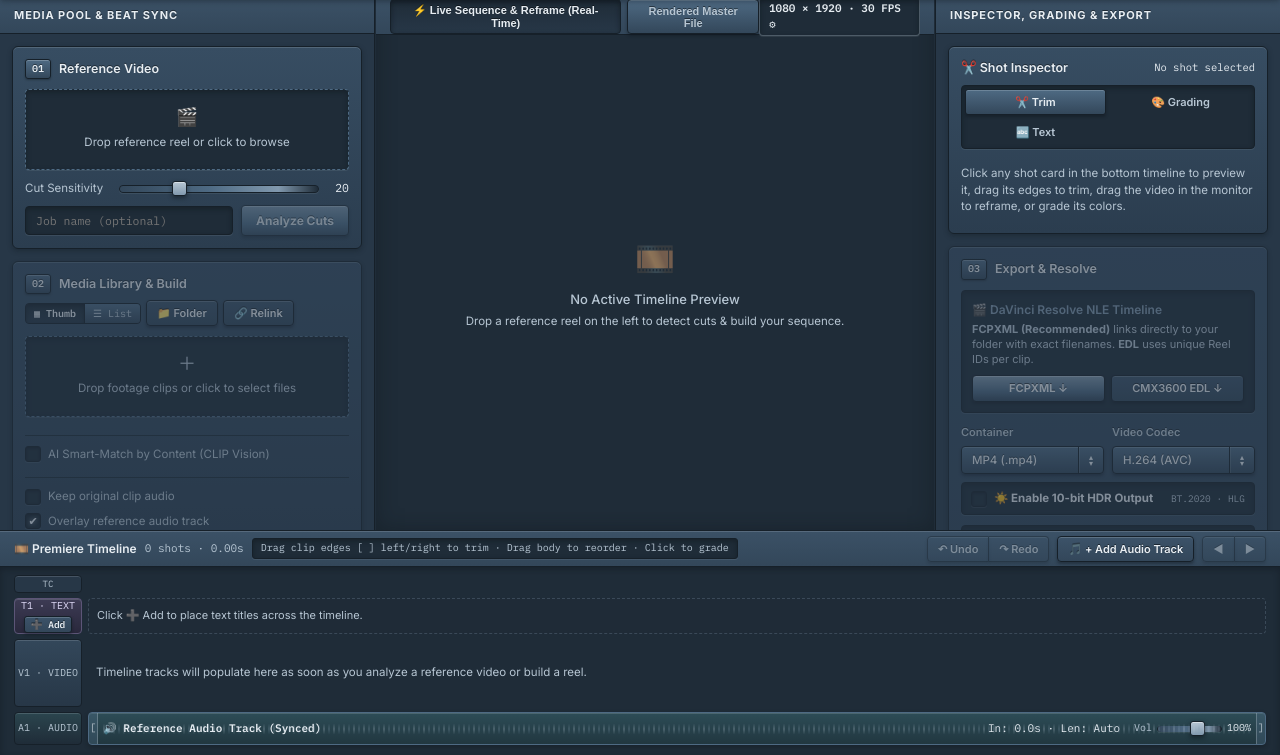
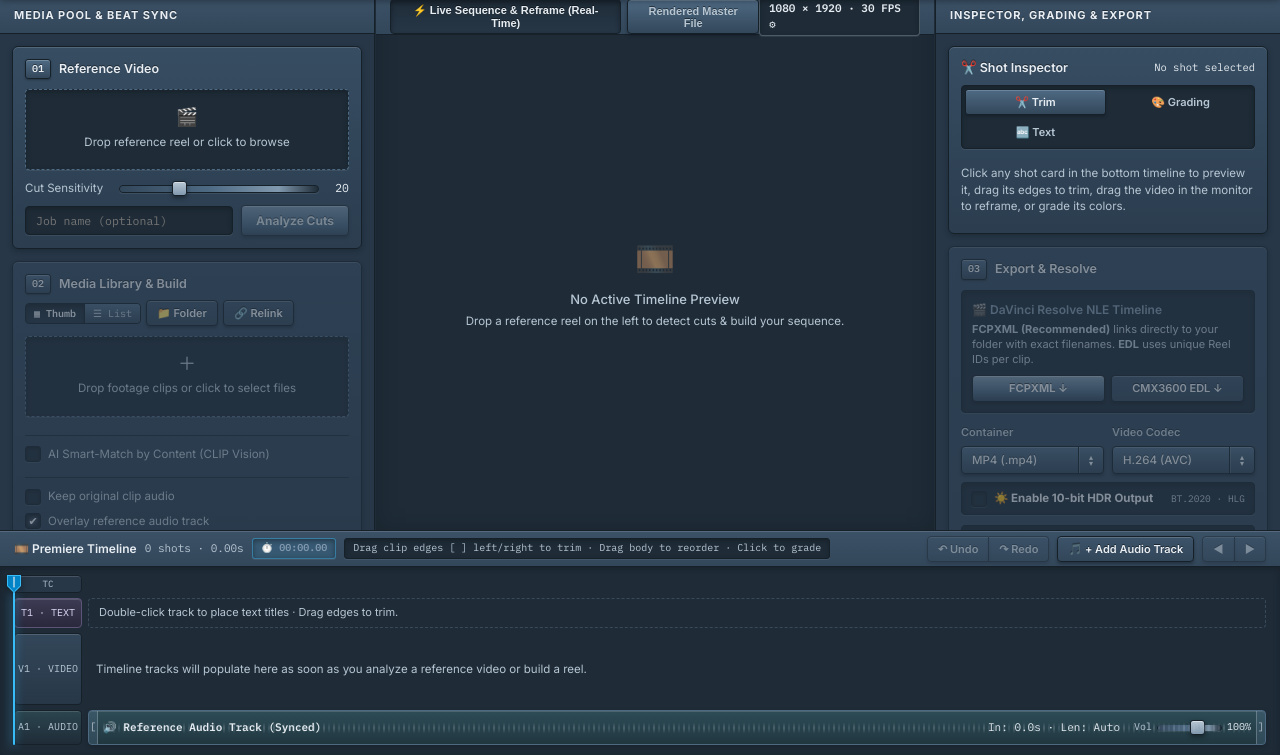
Before and after one commit to frantictraining-git/ai-reel-pipeline, a Flask app: page / in a window 1280 px wide; the page is wider, and only the part inside the window is pictured. Shown: the part 45-800 px from the top of that part. Run offline with Flask 3, Linux system fonts and the light colour scheme; data that the repository does not hold is empty; some libraries are stand-ins or nearby versions.

Commit message:
Add interactive timeline playhead with real-time scrubbing and remove add text button from track header

```diff
--- a/static/style.css
+++ b/static/style.css
@@ -1419,6 +1419,55 @@ input[type="range"]::-webkit-slider-thumb:active {
   gap: 5px;
   background: #1F2C38;
   box-shadow: inset 0 2px 6px rgba(15, 22, 28, 0.45);
+  position: relative;
+}
+
+/* NLE Sequence Playhead (Current Time Indicator) */
+.tl-playhead {
+  position: absolute;
+  top: 8px;
+  bottom: 10px;
+  width: 14px;
+  margin-left: -7px;
+  z-index: 100;
+  pointer-events: none;
+  display: flex;
+  flex-direction: column;
+  align-items: center;
+  user-select: none;
+  touch-action: none;
+}
+
+.tl-playhead-head {
+  width: 14px;
+  height: 18px;
+  cursor: ew-resize;
+  pointer-events: auto;
+  user-select: none;
+  touch-action: none;
+  display: flex;
+  align-items: center;
+  justify-content: center;
+  filter: drop-shadow(0 2px 4px rgba(15, 22, 28, 0.7));
+  transition: transform 0.1s ease, filter 0.1s ease;
+}
+
+.tl-playhead-head:hover,
+.tl-playhead.scrubbing .tl-playhead-head {
+  transform: scale(1.18);
+  filter: drop-shadow(0 0 8px rgba(56, 189, 248, 0.9));
+}
+
+.tl-playhead-line {
+  position: absolute;
+  top: 17px;
+  bottom: 0;
+  left: 6px;
+  width: 2px;
+  background: #38BDF8;
+  box-shadow: 0 0 8px rgba(56, 189, 248, 0.75), 0 0 2px rgba(15, 22, 28, 0.85);
+  pointer-events: none;
+  border-radius: 1px;
 }
 
 /* Timecode Ruler Row */
@@ -1446,6 +1495,8 @@ input[type="range"]::-webkit-slider-thumb:active {
   border-bottom: 1px solid #4E6A83;
   border-radius: 2px;
   position: relative;
+  cursor: col-resize;
+  user-select: none;
 }
 
 .tl-ruler-tick {
@@ -1666,6 +1717,7 @@ input[type="range"]::-webkit-slider-thumb:active {
   border-radius: var(--radius);
   overflow-x: visible;
   user-select: none;
+  cursor: pointer;
 }
 
 .tl-text-clip {
--- a/templates/index.html
+++ b/templates/index.html
@@ -809,6 +809,7 @@
         <div class="tl-tools-left">
           <span style="font-weight:600; font-size:12px; color:var(--text);">🎞️ Premiere Timeline</span>
           <span class="tl-stat" id="tl-summary">0 shots · 0.00s</span>
+          <span class="mono nle-badge" id="tl-playhead-readout" style="color:var(--accent); font-weight:600; border-color:rgba(56,189,248,0.35); background:rgba(56,189,248,0.12);" title="Current Playhead Timecode">⏱️ 00:00.00</span>
           <span class="nle-badge" id="tl-hint">Drag clip edges [ ] left/right to trim · Drag body to reorder · Click to grade</span>
         </div>
         <div class="tl-tools-right">
@@ -828,21 +829,32 @@
       </div>
 
       <div class="timeline-tracks-wrap" id="timeline-tracks-wrap">
+        <!-- NLE Sequence Playhead (CTI) Indicator across all tracks -->
+        <div class="tl-playhead" id="tl-playhead">
+          <div class="tl-playhead-head" id="tl-playhead-head" title="Drag to scrub timeline">
+            <svg width="14" height="18" viewBox="0 0 14 18" fill="none">
+              <path d="M0 0 H14 V11 L7 18 L0 11 Z" fill="#38BDF8" />
+              <path d="M1 1 H13 V10.5 L7 16.5 L1 10.5 Z" fill="#0284C7" />
+              <line x1="7" y1="2" x2="7" y2="12" stroke="#E7EDF2" stroke-width="1.2" stroke-linecap="round" />
+            </svg>
+          </div>
+          <div class="tl-playhead-line" id="tl-playhead-line"></div>
+        </div>
+
         <!-- Timecode Ruler -->
         <div class="tl-ruler-row">
           <div class="tl-track-label ruler-label">TC</div>
-          <div class="tl-ruler-strip" id="tl-ruler-strip"></div>
+          <div class="tl-ruler-strip" id="tl-ruler-strip" title="Click or drag to scrub sequence playhead"></div>
         </div>
 
         <!-- T1 Text Track (CapCut/Premiere Style Drag-to-Trim & Position) -->
         <div class="tl-track-row text-row">
-          <div class="tl-track-label text-label" style="display:flex; flex-direction:column; justify-content:center; align-items:center; gap:2px;">
+          <div class="tl-track-label text-label">
             <span>T1 · TEXT</span>
-            <button type="button" id="btn-add-timeline-text" class="btn btn-secondary btn-xs" style="padding:1px 6px; font-size:9.5px; border-radius:3px;" title="Add new text title overlay to timeline">➕ Add</button>
           </div>
           <div class="tl-text-strip" id="tl-text-strip" title="Double-click empty area to add text · Drag handles [ ] to trim timing · Drag card to move">
-            <div style="color:var(--text-dim); font-size:11px; display:flex; align-items:center; padding-left:8px; height:100%;">
-              Click ➕ Add to place text titles across the timeline.
+            <div style="color:var(--text-dim); font-size:11px; display:flex; align-items:center; padding-left:10px; height:100%;">
+              Double-click track to place text titles · Drag edges to trim.
             </div>
           </div>
         </div>
```
Also changed, not shown: static/app.js.
